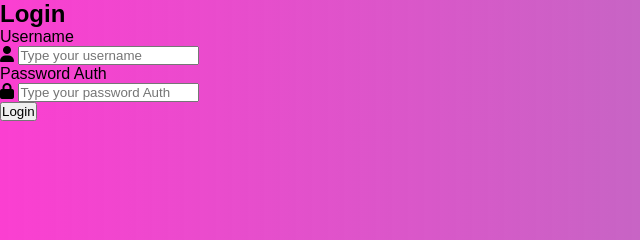
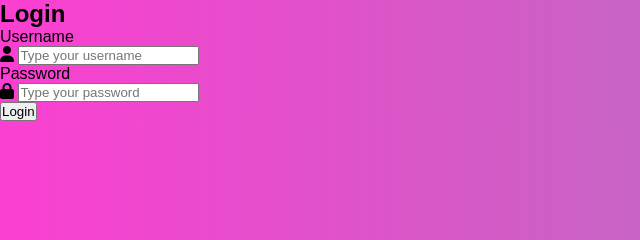
Before and after one commit to adebayo3035/merge-conflict, a plain HTML site: page index.html in a window 1280 px wide. Shown: the top 240 px of the page, 0-640 px from the left. Drawn offline with Linux system fonts and the light colour scheme.

Commit message:
Made some corrections to typographical errors found on index page

```diff
--- a/index.html
+++ b/index.html
@@ -23,15 +23,15 @@
             </section>
 
             <section class="username">
-                <label for="authentication">Password Auth</label>
+                <label for="password">Password</label>
                 <section class="input">
                         <i class="fas fa-lock"></i>
-                        <input type="text" name="username" placeholder="Type your password Auth">
+                        <input type="password" name="password" placeholder="Type your password ">
                 </section>
 
             </section>
 
-            <button class="sybmit">Login</button>
+            <button class="submit">Login</button>
 
         </form>
     </div>
```
